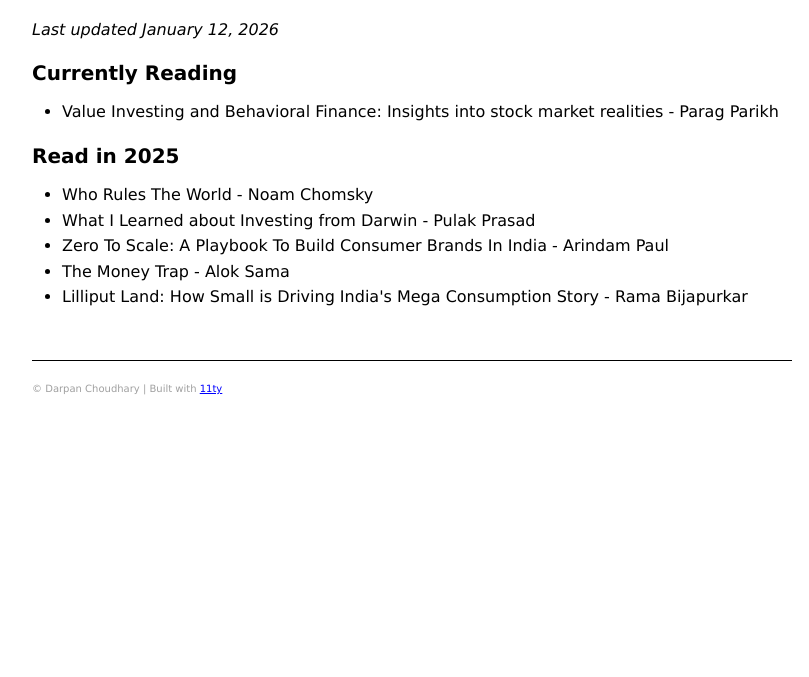
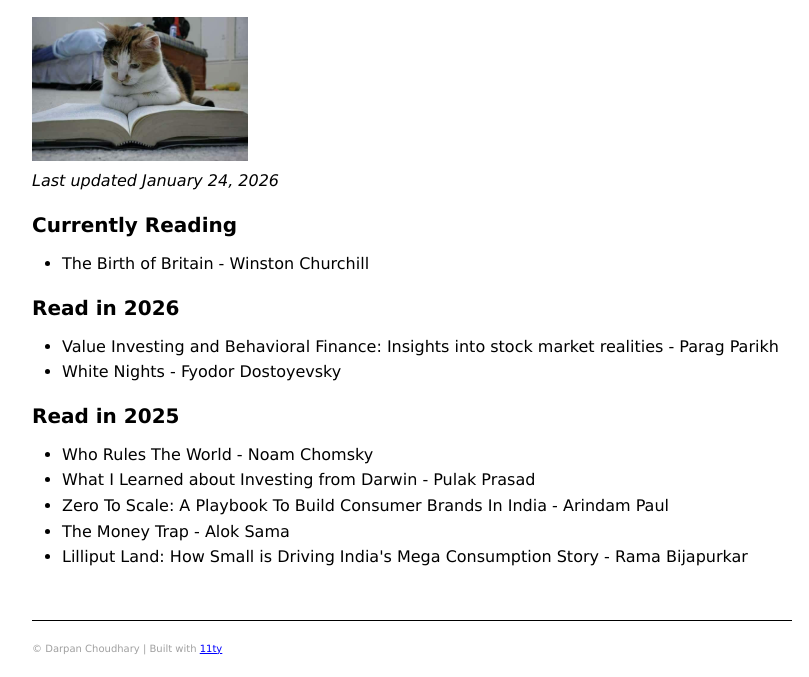
Before and after one commit to FusRoDah09/my-website, an Eleventy site: page src/books.md in a window 1280 px wide. Shown: the part 125-802 px from the top of the page, without its empty margins (228-1037 px from the left). Built offline with nearby package versions, Linux system fonts and the light colour scheme; Eleventy itself is replaced by a stand-in of ours; files that its build step writes are made by us from their sources.

Commit message:
book update

```diff
--- a/src/books.md
+++ b/src/books.md
@@ -4,10 +4,19 @@ title: Books
 ---
 
 # Books
-*Last updated January 12, 2026*
+
+![Profile Picture](/images/image.png)
+<br>
+*Last updated January 24, 2026*
+
 ## Currently Reading
 
+- The Birth of Britain - Winston Churchill
+
+## Read in 2026
+
 - Value Investing and Behavioral Finance: Insights into stock market realities - Parag Parikh
+- White Nights - Fyodor Dostoyevsky
 
 ## Read in 2025
 
```
Also changed, not shown: package.json (line endings or trailing spaces), src/images/image.png (added).
